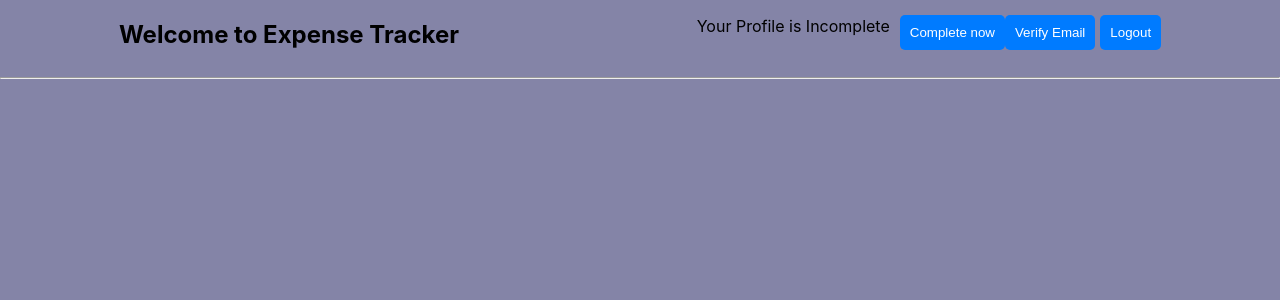
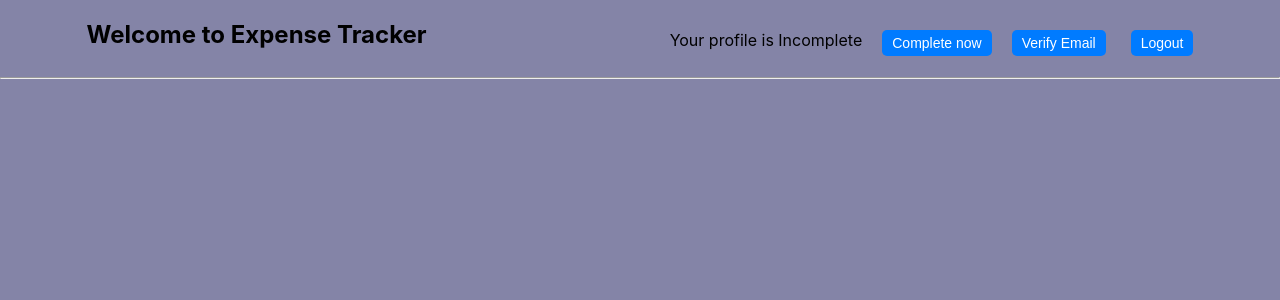
Before and after one commit to bipinlongjam/expensetrackreact, a React (Create React App) app: page / in a window 1280 px wide. Shown: the top 300 px of the page. Built offline with nearby package versions, Linux system fonts and the light colour scheme; no server answers; sample sign-in values are in the browser's storage.

Commit message:
add logout btn and functionality

```diff
--- a/src/components/Home/Home.js
+++ b/src/components/Home/Home.js
@@ -143,15 +143,16 @@ const Home = () => {
         </h2>
     </div>
     <div className={classes.profile}>
-    {formData.fullname && formData.profilePhotoUrl ?
+    <p>Your profile is Incomplete</p>
+    {/* {formData.fullname && formData.profilePhotoUrl ?
     (<p>Your Profile is Incomplete</p>) : (
         <p>Your Profile is Incomplete</p>
-    )}
+    )} */}
+    <span><button onClick={handleCompleteNow} style={{ fontSize: '14px', padding: '5px 10px', marginTop:'30px' }}>Complete now</button></span>
     <div className={classes.headbtn}>
-    <span><button onClick={handleCompleteNow}>Complete now</button></span>
-    <span><button onClick={verifyEmail}>{!isVerified ? 'Verify Email' : 'Verified' }</button></span>
-    <span><button className={classes.logbtn} onClick={handleLogout}>Logout</button></span>
+    <span><button onClick={verifyEmail} style={{ fontSize: '14px', padding: '5px 10px' }}>{!isVerified ? 'Verify Email' : 'Verified' }</button></span>
     </div>
+    <span><button className={classes.logbtn} onClick={handleLogout} style={{ fontSize: '14px', padding: '5px 10px', marginTop:'30px' }}>Logout</button></span>
     </div>
     </div>
     <hr></hr>
--- a/src/components/Home/Home.module.css
+++ b/src/components/Home/Home.module.css
@@ -11,10 +11,19 @@
 .profile{
     display: flex;
     justify-content: flex-end;
+    margin-left: 70px;
+}
+.profile p{
+    margin-top: 30px;
+    padding-right: 20px;
 }
 .headbtn{
-    margin: 0 auto;
-    margin-left:10px;
+    margin: 0 20px;
+    margin-top: 30px;
+    display: flex;
+    flex-direction: row;
+    justify-content: space-evenly;
+
 }
 .logbtn{
     margin-top:15px;
--- a/src/context/auth-context.js
+++ b/src/context/auth-context.js
@@ -27,10 +27,11 @@ export const ExpenseProvider = ({ children }) => {
     };
 
     //Logout handler
-   const logoutHandler =()=>{
+    const logoutHandler =()=>{
+    localStorage.removeItem('token')
     setToken(null)
-    localStorage.removeItem('token')
     console.log("click logout")
+    console.log(token)
     }
 
     const value = {
```
